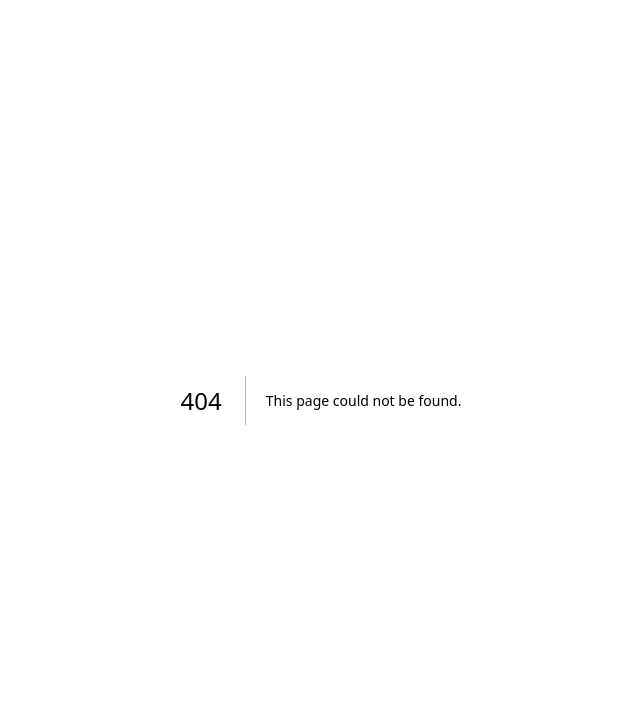
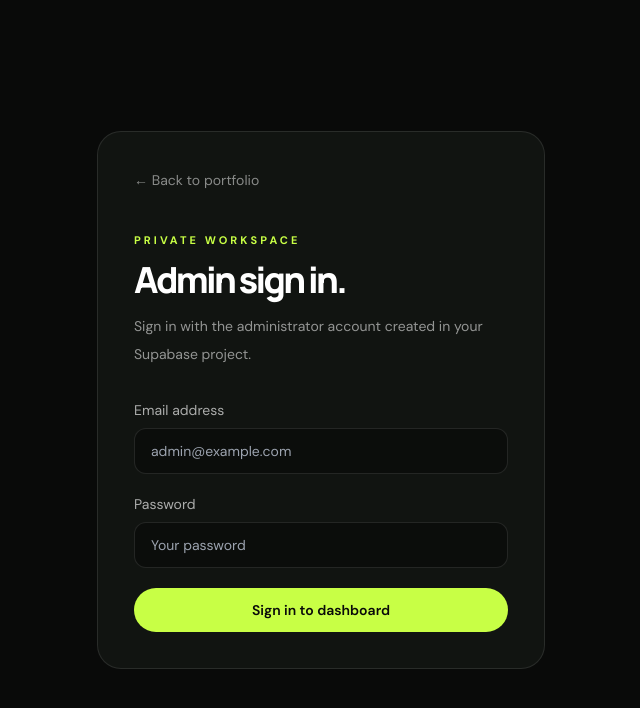
Before and after one commit to richyboy035/richard-bernard-portfolio, a Next.js app: page /admin/login in a window 1280 px wide. Before the commit this address had no page. Shown: the top 708 px of the page, without its empty margins (319-959 px from the left). Built offline with nearby package versions, Linux system fonts and the light colour scheme.

Commit message:
Add portfolio CMS: app/admin/login/page.tsx

```diff
--- /dev/null
+++ b/app/admin/login/page.tsx
@@ -0,0 +1,24 @@
+import type { Metadata } from 'next';
+import Link from 'next/link';
+import LoginForm from '@/components/admin/LoginForm';
+
+export const metadata: Metadata = {
+  title: 'Admin sign in — Richard Bernard',
+  robots: { index: false, follow: false },
+};
+
+export default function AdminLoginPage() {
+  return (
+    <main className="grid min-h-screen place-items-center bg-[#090a09] px-5 py-16 text-white">
+      <section className="w-full max-w-md rounded-3xl border border-white/10 bg-[#111411] p-7 sm:p-9">
+        <Link href="/" className="text-sm text-white/50 transition hover:text-lime">← Back to portfolio</Link>
+        <p className="eyebrow mt-10 text-lime">Private workspace</p>
+        <h1 className="display mt-3 text-4xl font-extrabold">Admin sign in.</h1>
+        <p className="mt-3 text-sm leading-7 text-white/55">
+          Sign in with the administrator account created in your Supabase project.
+        </p>
+        <LoginForm />
+      </section>
+    </main>
+  );
+}
```
